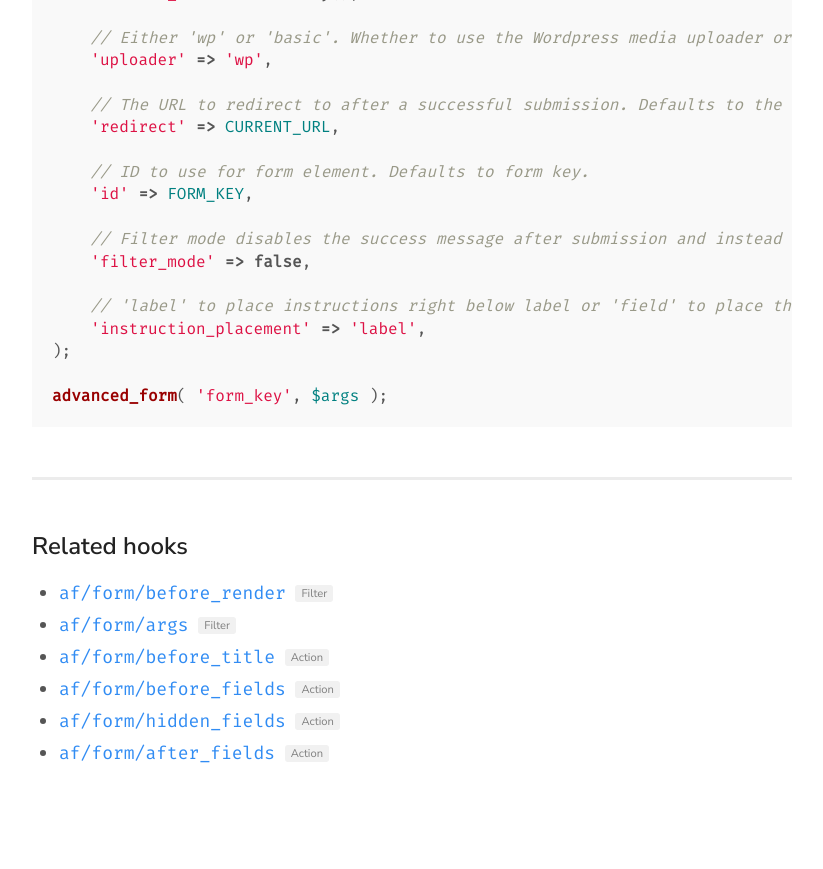
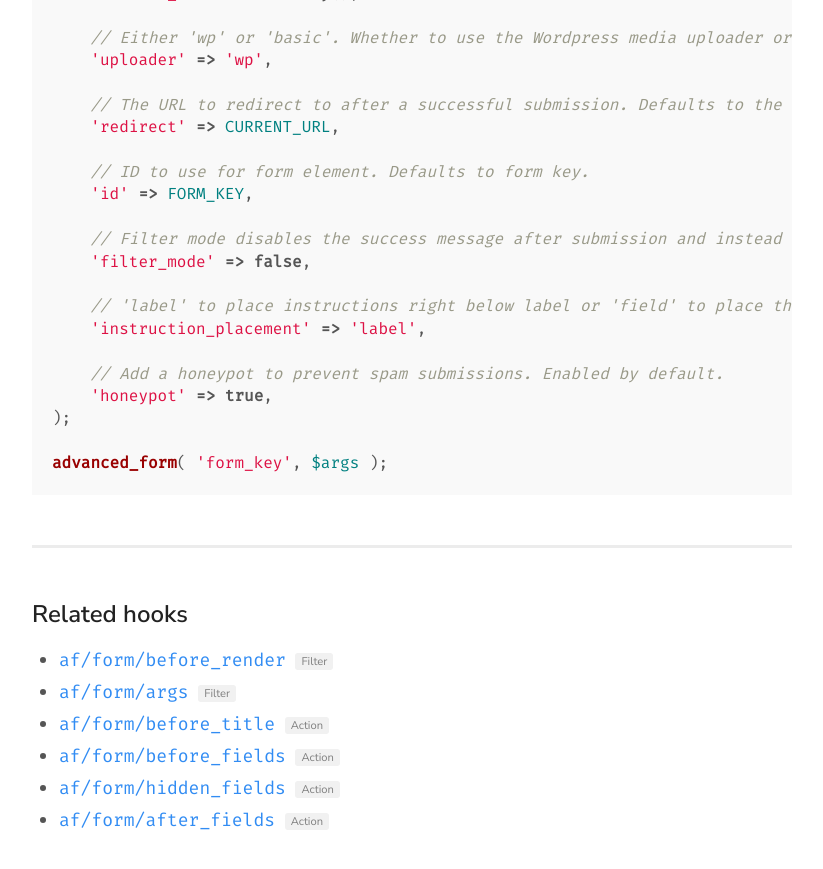
Before and after one commit to advancedforms/advancedforms.github.io, a Jekyll site: the page built from _posts/2016-12-25-displaying-a-form.markdown, in a window 1280 px wide and 900 px high, scrolled down 1330 px. Shown: the top 869 px of the window, without its empty margins (28-851 px from the left). Built offline with Jekyll 4.4.1, drawn with Linux system fonts in a browser that asks for light colours; comment, search, counter and statistics services are not loaded; before the commit the page ends 2163 px from its top, so only the background shows below that.

Commit message:
Documented honeypot argument

```diff
--- a/_posts/2016-12-25-displaying-a-form.markdown
+++ b/_posts/2016-12-25-displaying-a-form.markdown
@@ -65,6 +65,9 @@ $args = array(
 
     // 'label' to place instructions right below label or 'field' to place them after the field.
     'instruction_placement' => 'label',
+
+    // Add a honeypot to prevent spam submissions. Enabled by default.
+    'honeypot' => true,
 );
 
 advanced_form( 'form_key', $args );
```
